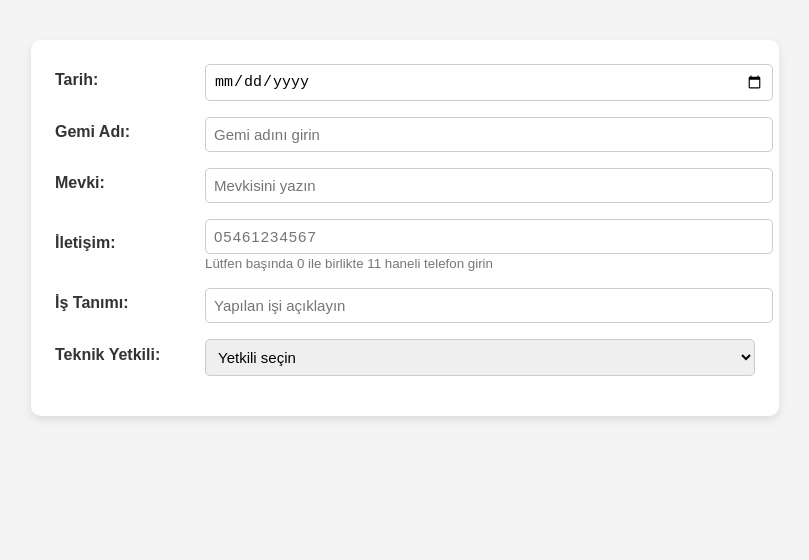
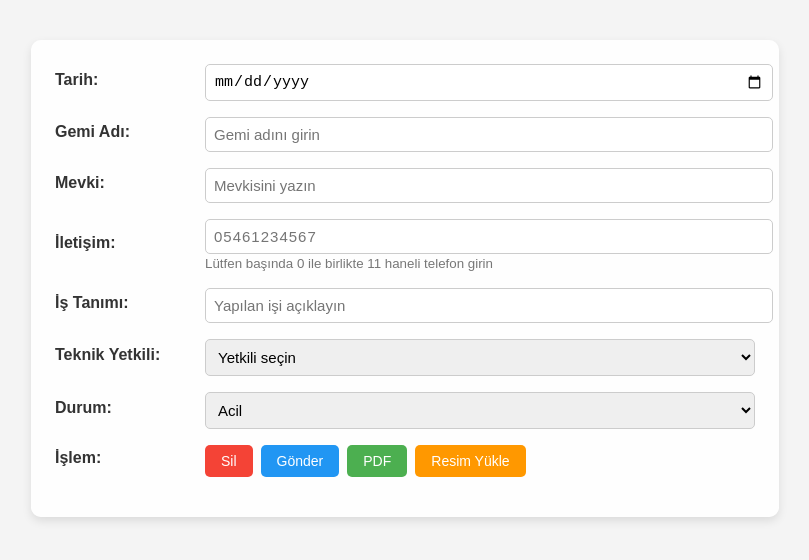
Before and after one commit to taskaraseyma/egemarintakip, a plain HTML site: page index.html in a window 1280 px wide. Shown: the whole page, without its empty margins (235-1044 px from the left). Drawn offline with Linux system fonts and the light colour scheme.

Commit message:
Update index.html

```diff
--- a/index.html
+++ b/index.html
@@ -49,3 +49,39 @@
       <div class="icerik">
         <select id="teknikyetkili" name="Teknik Yetkili" required>
           <option value="" disabled selected>Yetkili seçin</option>
+          <option value="AliYilmaz">Ali Yılmaz</option>
+          <option value="FatmaDemir">Fatma Demir</option>
+          <option value="OguzKaya">Oğuz Kaya</option>
+        </select>
+      </div>
+    </div>
+
+    <div class="satir">
+      <div class="etiket">Durum:</div>
+      <div class="icerik">
+        <select id="durum" name="Durum" required>
+          <option value="acil">Acil</option>
+          <option value="beklemede">Beklemede</option>
+          <option value="tamamlandi">Tamamlandı</option>
+        </select>
+      </div>
+    </div>
+
+    <div class="satir">
+      <div class="etiket">İşlem:</div>
+      <div class="icerik butonlar">
+        <button type="reset" class="sil">Sil</button>
+        <button type="submit" class="tasi" id="gonder">Gönder</button>
+        <button type="button" class="pdf">PDF</button>
+        <button type="button" class="resim">Resim Yükle</button>
+      </div>
+    </div>
+  </form>
+
+  <div id="uyariModal" class="modal">
+    <div class="modal-icerik" id="uyariMesaji">Veri gönderiliyor, lütfen bekleyin...</div>
+  </div>
+
+  <script src="js/script.js"></script>
+</body>
+</html>
```
